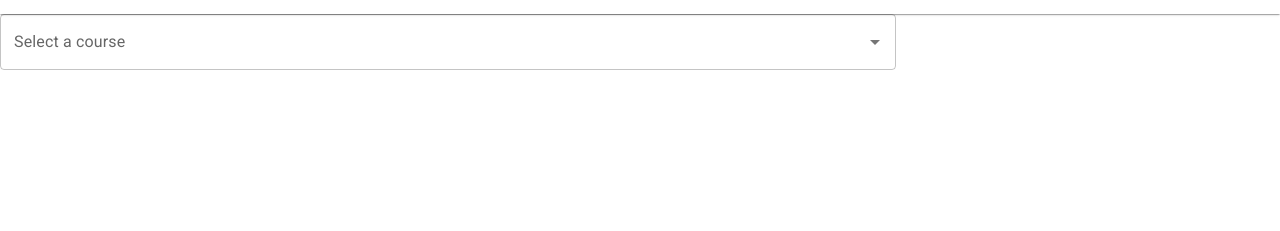
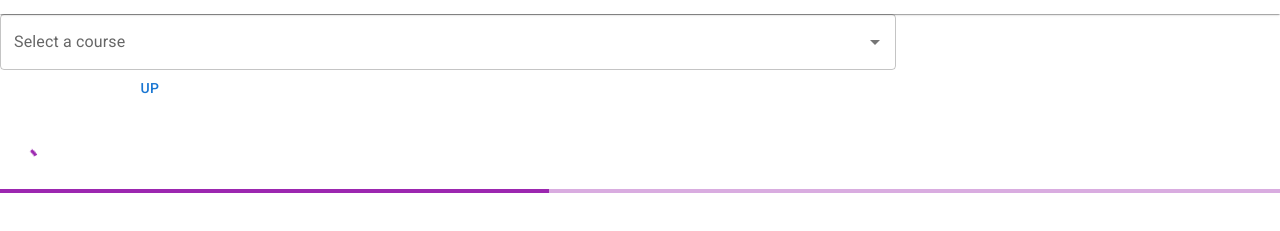
Before and after one commit to it21172878/mui_tutorial, a React (Create React App) app: page / in a window 1280 px wide. Shown: the part 483-714 px from the top of the page. Built offline with nearby package versions, Linux system fonts and the light colour scheme.

Commit message:
SnackBar & ProgressBar

```diff
--- a/src/App.js
+++ b/src/App.js
@@ -1,7 +1,16 @@
-import { AppBar, Tab, Tabs, Toolbar, Typography } from '@mui/material';
+import {
+  AppBar,
+  CircularProgress,
+  LinearProgress,
+  Tab,
+  Tabs,
+  Toolbar,
+  Typography,
+} from '@mui/material';
 import { useState } from 'react';
 import Cards from './components/Cards';
 import Accord from './components/Accord';
+import SnacksBar from './components/SnacksBar';
 
 function App() {
   const [value, setValue] = useState(0);
@@ -28,6 +37,11 @@ function App() {
         <Cards />
       </div>
       <Accord />
+      <SnacksBar />
+      <br />
+      <br />
+      <CircularProgress value={75} color="secondary" />
+      <LinearProgress value={75} color="secondary" />
     </div>
   );
 }
--- /dev/null
+++ b/src/components/SnacksBar.js
@@ -0,0 +1,39 @@
+import * as React from 'react';
+import Box from '@mui/material/Box';
+import Button from '@mui/material/Button';
+import Snackbar from '@mui/material/Snackbar';
+import Slide from '@mui/material/Slide';
+
+function TransitionUp(props) {
+  return <Slide {...props} direction="up" />;
+}
+
+const SnacksBar = () => {
+  const [open, setOpen] = React.useState(false);
+  const [transition, setTransition] = React.useState(undefined);
+
+  const handleClick = (Transition) => () => {
+    setTransition(() => Transition);
+    setOpen(true);
+  };
+
+  const handleClose = () => {
+    setOpen(false);
+  };
+
+  return (
+    <Box sx={{ width: 300 }}>
+      <Box sx={{ display: 'flex', justifyContent: 'center' }}>
+        <Button onClick={handleClick(TransitionUp)}>Up</Button>
+      </Box>
+      <Snackbar
+        open={open}
+        onClose={handleClose}
+        TransitionComponent={transition}
+        message="I love snacks"
+        key={transition ? transition.name : ''}
+      />
+    </Box>
+  );
+};
+export default SnacksBar;
```
